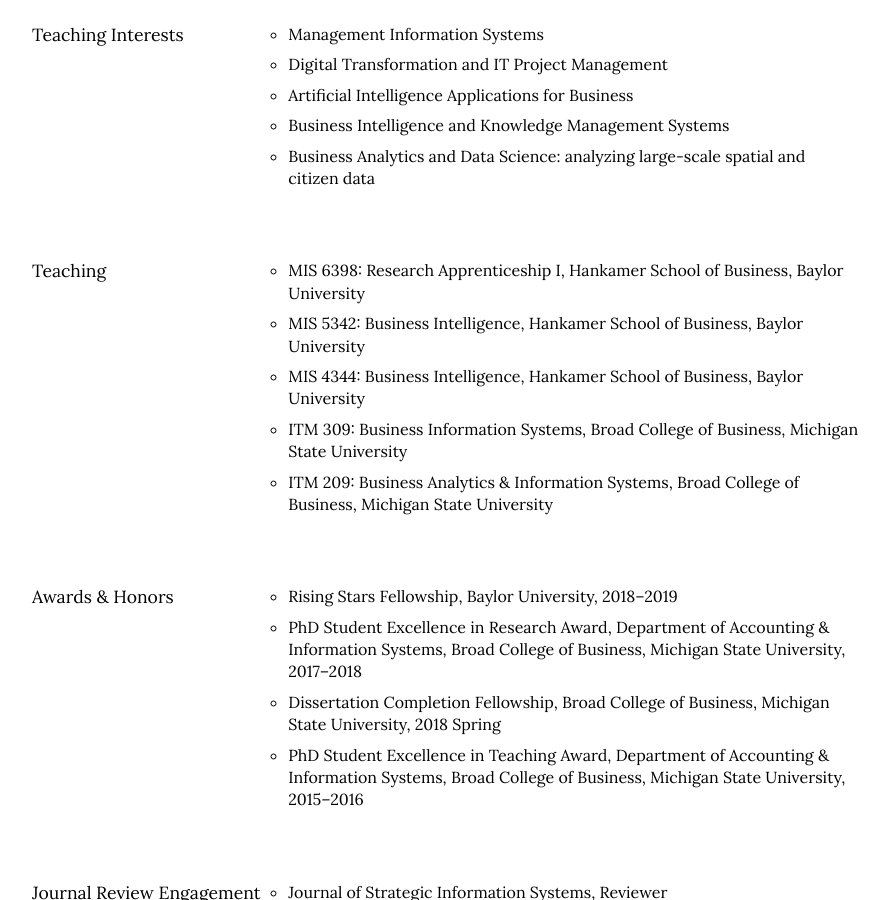
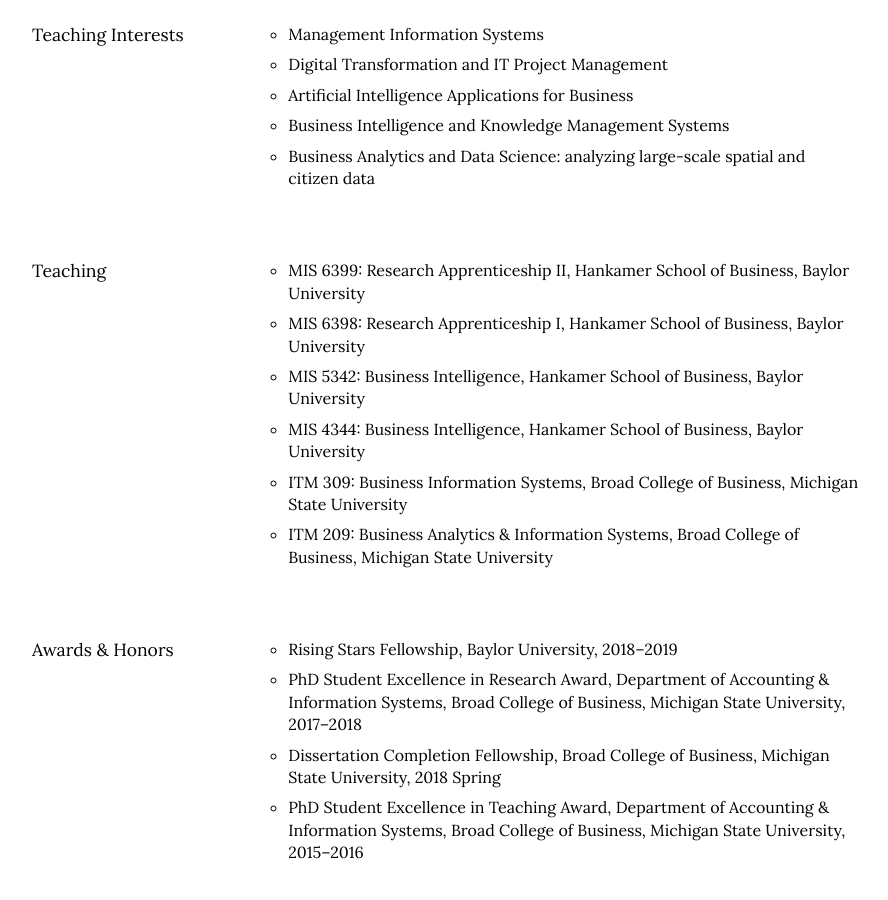
Before and after one commit to istaehun/taehun, a Jekyll site: the page built from engagement.html, in a window 1280 px wide and 900 px high, scrolled down 861 px. Shown: the whole window, without its empty margins (188-1076 px from the left). Built offline with Jekyll 4.4.1, drawn with Linux system fonts in a browser that asks for light colours; nearby versions of some CDN libraries.

Commit message:
Update engagement.yml

```diff
--- a/_data/engagement.yml
+++ b/_data/engagement.yml
@@ -20,6 +20,7 @@
   -
     title: Teaching
     list:
+      - "MIS 6399: Research Apprenticeship II, Hankamer School of Business, Baylor University"
       - "MIS 6398: Research Apprenticeship I, Hankamer School of Business, Baylor University"
       - "MIS 5342: Business Intelligence, Hankamer School of Business, Baylor University"
       - "MIS 4344: Business Intelligence, Hankamer School of Business, Baylor University"
```
